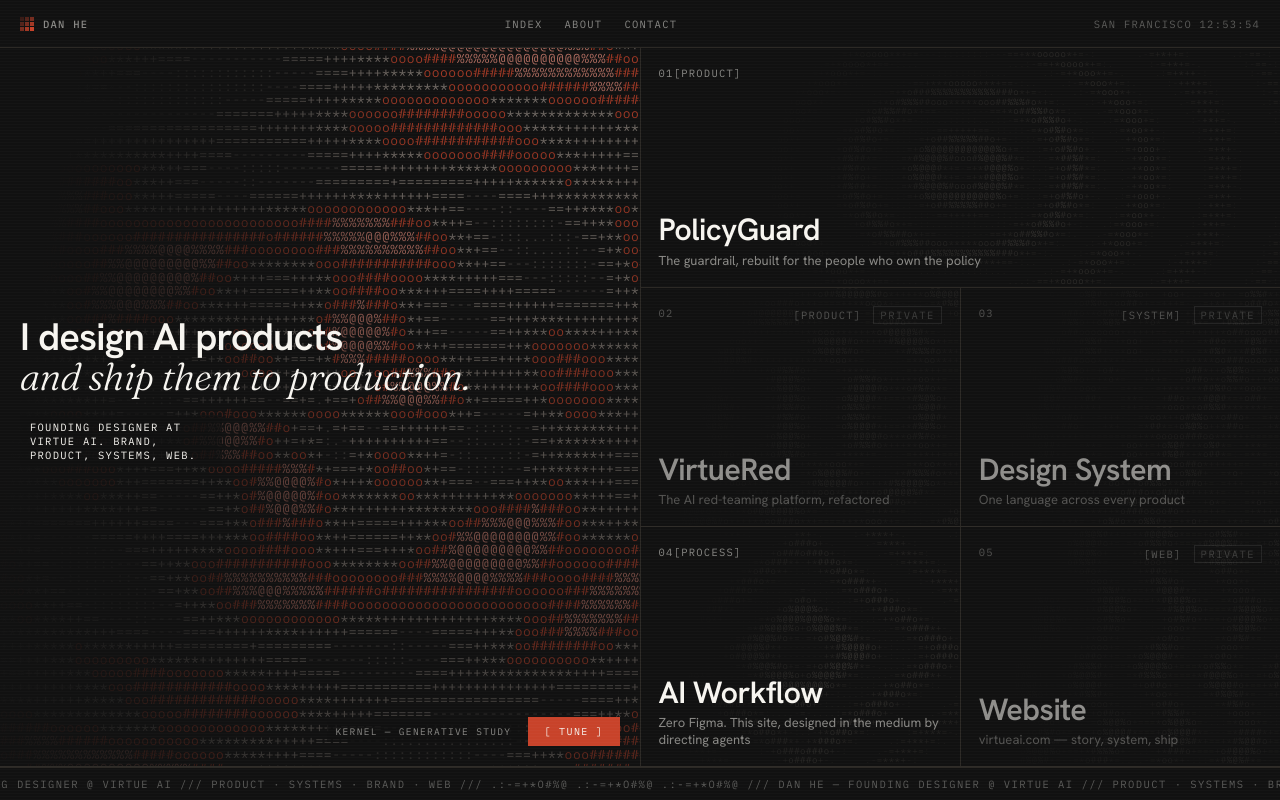
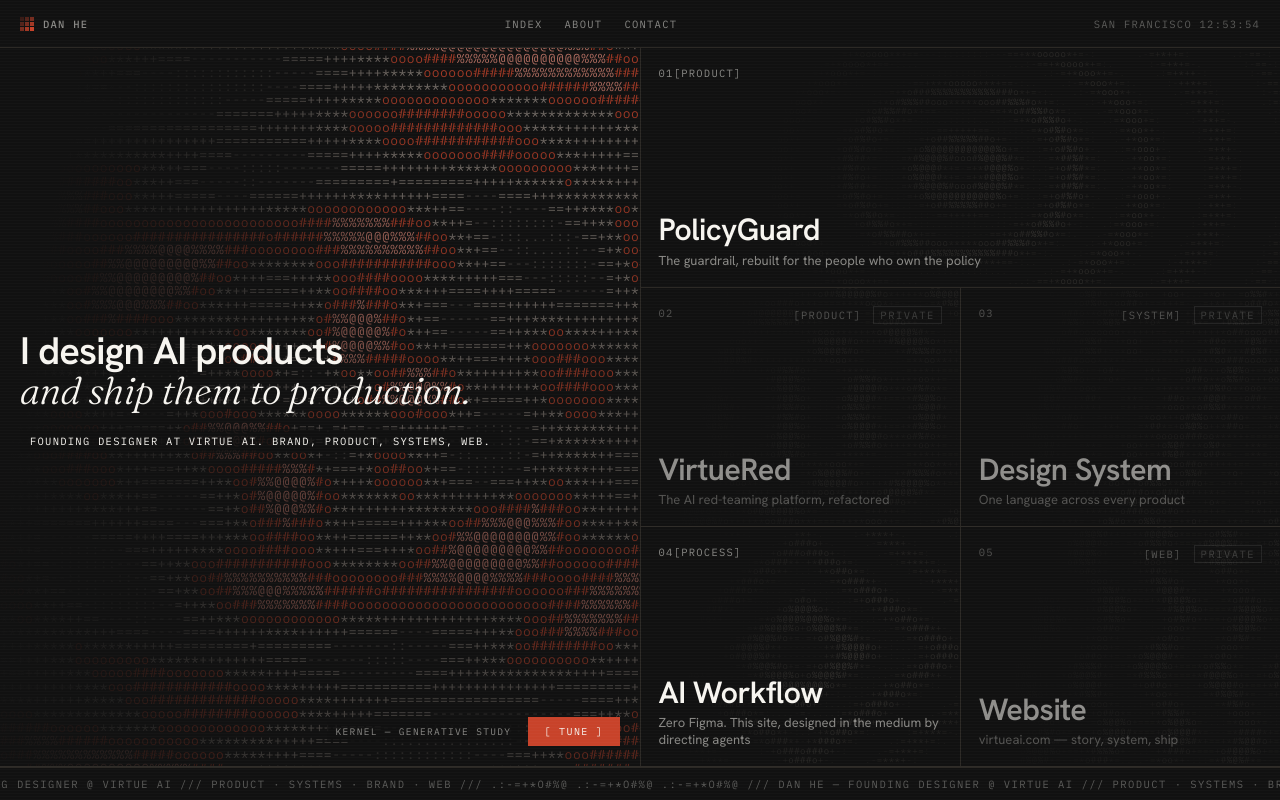
Before and after one commit to danhe-blip/potfolio, a React (Vite) app: page / in a window 1280 px wide. Built offline with nearby package versions, Linux system fonts and the light colour scheme.

Commit message:
Let hero blurb flow on one line

```diff
--- a/src/index.css
+++ b/src/index.css
@@ -266,7 +266,6 @@ img { max-width: 100%; display: block; }
 .hero-blurb {
   background: rgba(17, 17, 17, 0.75);
   padding: 5px 10px;
-  max-width: 32ch;
 }
 
 .hero-meta {
```
